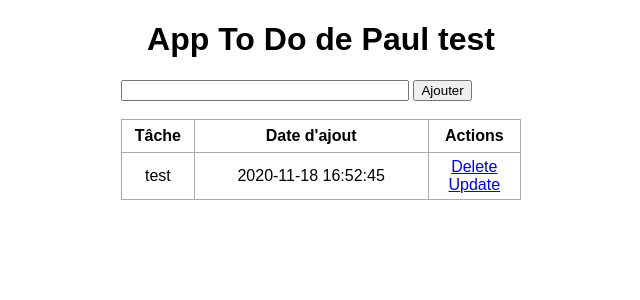
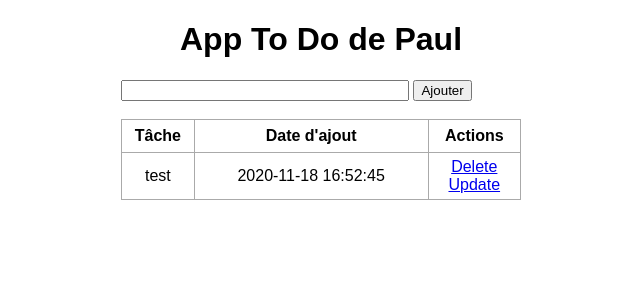
Before and after one commit to paularnaud2/FlaskIntroduction, a Flask app: page / in a window 1280 px wide. Shown: the top 300 px of the page, without its empty margins (319-959 px from the left). Run offline with Flask 2, Linux system fonts and the light colour scheme; data comes from the database, SQL or seed files in the repository.

Commit message:
maj index

```diff
--- a/templates/index.html
+++ b/templates/index.html
@@ -3,7 +3,7 @@
 
 {% block body %}
 <div class="content">
-	<h1 style="text-align: center;">App To Do de Paul test</h1>
+	<h1 style="text-align: center;">App To Do de Paul</h1>
 
 	<div class="form">
 		<form action="/" method="POST">
```
